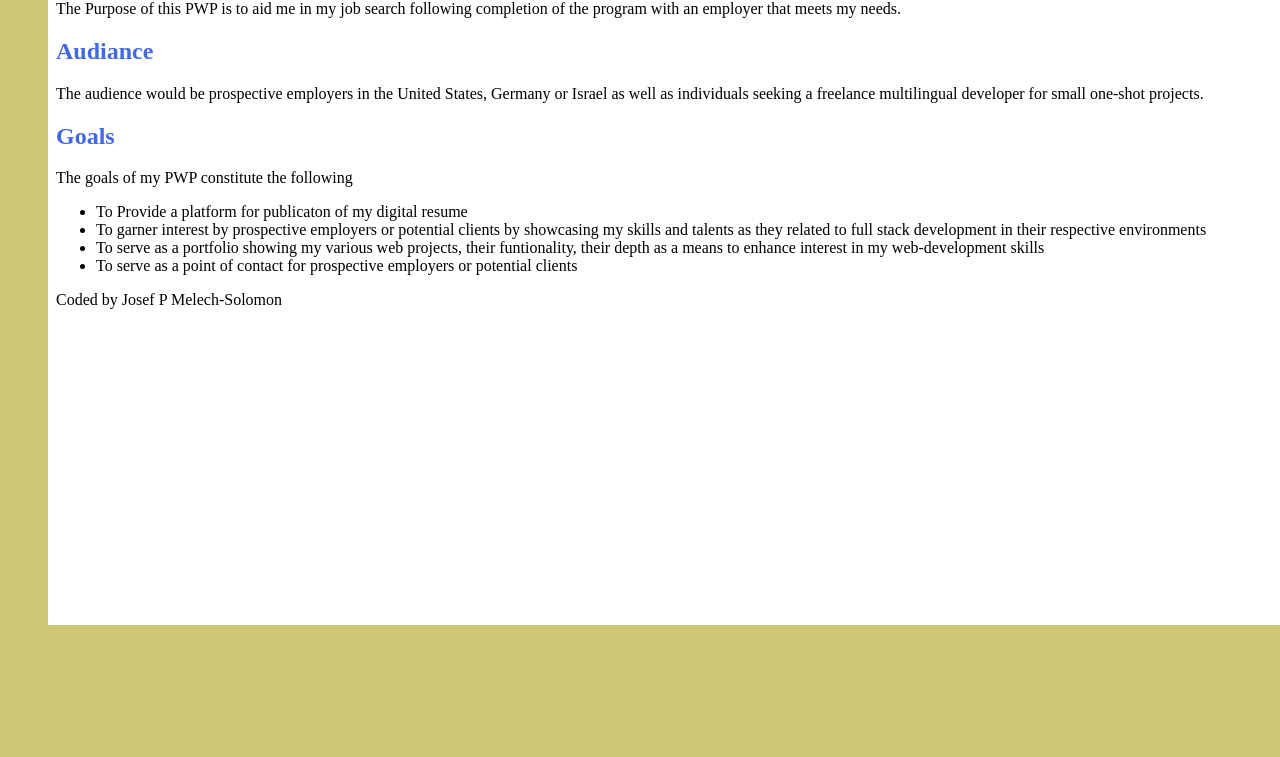
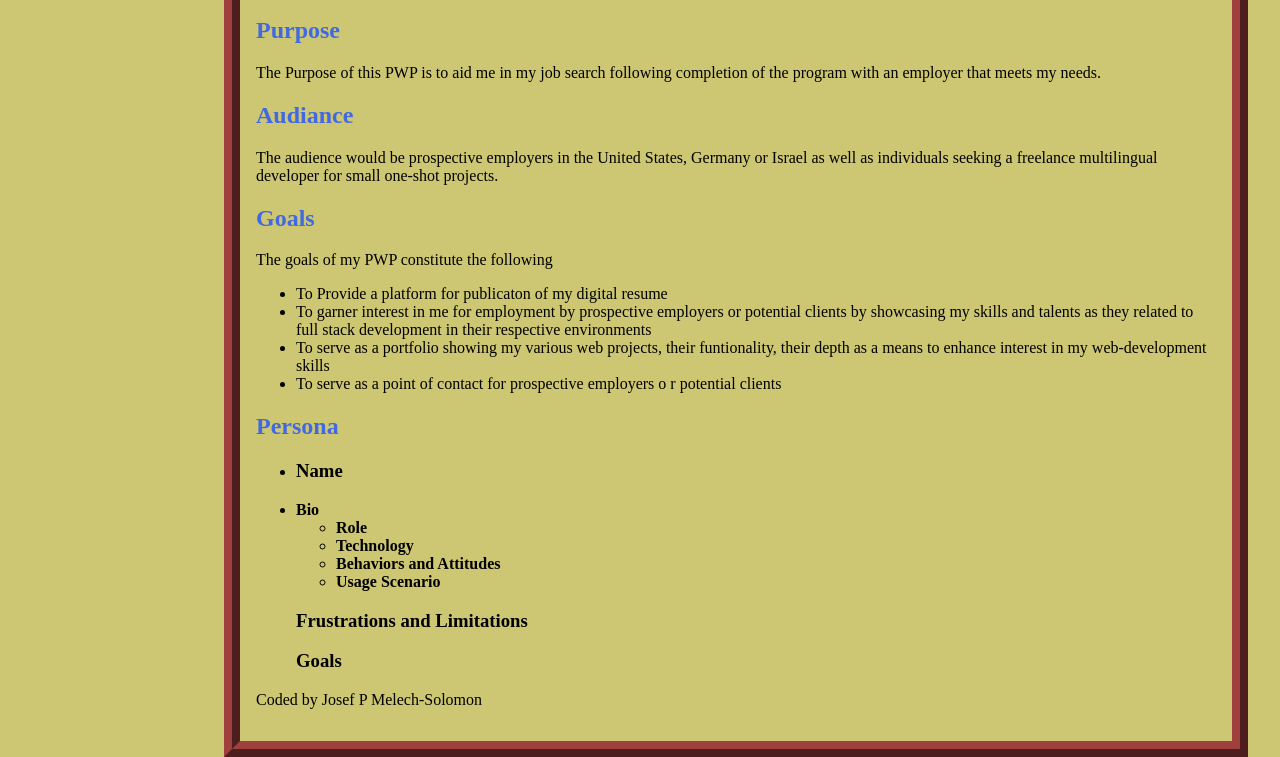
Before and after one commit to JPMelechSolomon626/PWP, a plain HTML site: page milestone1.html in a window 1280 px wide. Shown: the part 175-932 px from the top of the page. Before the commit the page ends 800 px from the top, so only its background shows below. Drawn offline with Linux system fonts and the light colour scheme.

Commit message:
added persona table adjusted css

```diff
--- a/milestone1.html
+++ b/milestone1.html
@@ -29,15 +29,58 @@
                 To Provide a platform for publicaton of my digital resume
             </li>
             <li>
-                To garner interest by prospective employers or potential clients by showcasing my skills and talents as they related to full stack development in their respective environments
+                To garner interest in me for employment by prospective employers or potential clients by showcasing my skills and talents as they related to full stack development in their respective environments
             </li>
             <li>
                 To serve as a portfolio showing my various web projects, their funtionality, their depth as a means to enhance interest in my web-development skills
             </li>
             <li>
-                To serve as a point of contact for prospective employers or potential clients
+                To serve as a point of contact for prospective employers o                                r potential clients
             </li>
         </ul>
+    <h2>
+        Persona
+    </h2>
+   <ul>
+       <li>
+          <h3>
+            Name
+          </h3>
+       </li>
+       <li>
+           <strong>
+               Bio
+           </strong>
+       </li>
+       <ul>
+           <li>
+               <strong>
+                   Role
+               </strong>
+           </li>
+           <li>
+               <strong>
+                   Technology
+               </strong>
+               <li>
+               <strong>
+                   Behaviors and Attitudes
+               </strong>
+            </li>
+           <li>
+               <strong>
+                   Usage Scenario
+               </strong>
+           </li>
+           </ul>
+       <h3>
+           Frustrations and Limitations
+       </h3>
+       <h3>
+           Goals
+       </h3>
+   </ul>
+
 </body>
 <footer>
     <p>
--- a/style.css
+++ b/style.css
@@ -1,12 +1,13 @@
 html {
-    margin: 3em;
+    background-color: #cdc673;
 }
-body{
-    background-color: #cdc673;
-    background-image: url("./images/about-me-bg-maclaren.jpg");
-    background-repeat: repeat-y;
-    background-size:auto;
+body {
+    margin: 5em 14em 0 14em;
+    border: 1em ridge #a0403e;
+    padding: 1em;
+    width: 75%;
 }
+
 h1{
     color:#6b8e23;
 
```
